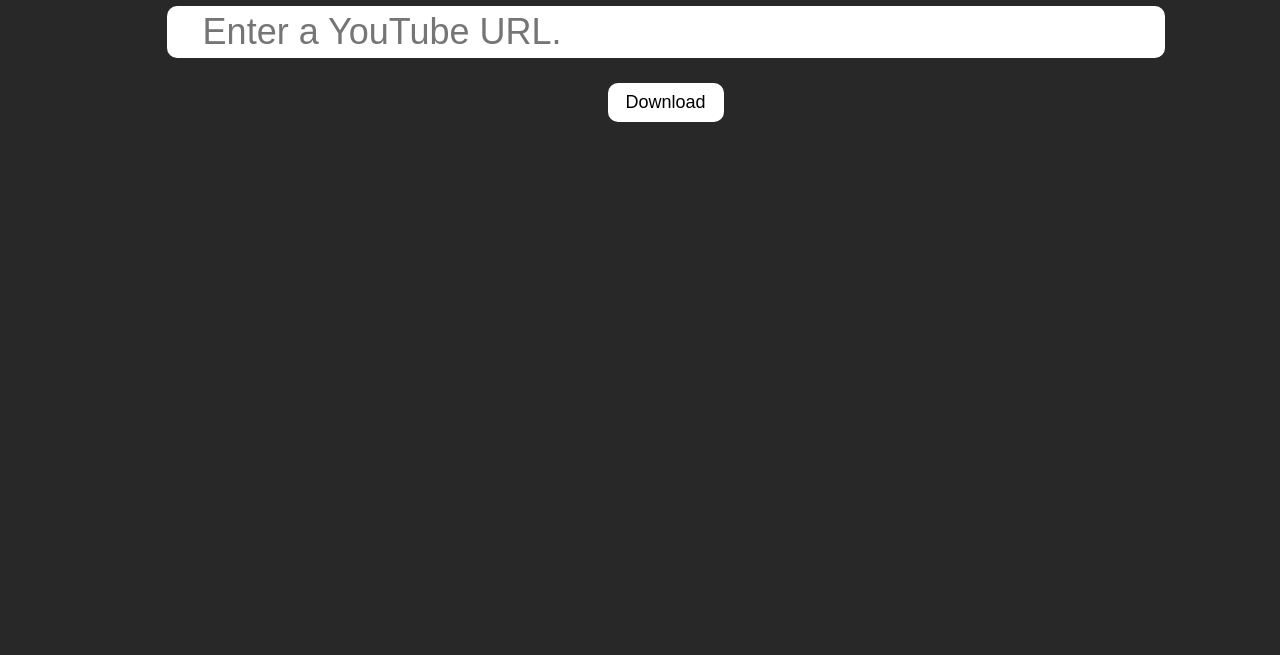
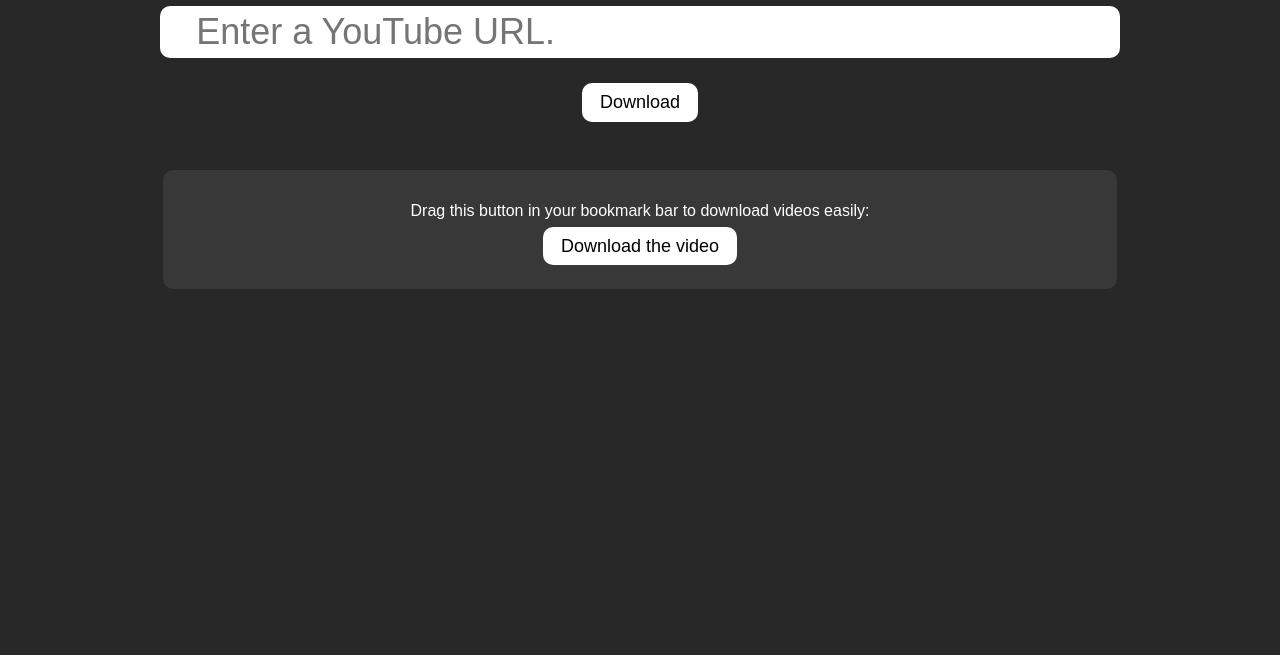
Before and after one commit to chittaranjan2020/YouTube-Downloader, a website: page web-content/index.html in a window 1280 px wide. Shown: the part 145-800 px from the top of the page. Drawn offline with Linux system fonts and the light colour scheme.

Commit message:
Bookmark download btn
Drag and drog the button in your bookmark bar to easily download youtube video.

```diff
--- a/web-content/css/style.css
+++ b/web-content/css/style.css
@@ -1,3 +1,4 @@
+
 html{
     min-height:100%;
 }
@@ -27,11 +28,12 @@
 
 .body{
     background:#282828;
-    width:100%;
+    width: 100%;
     height:100%;
     overflow-y:scroll;
     color:white;
     padding:2%;
+    box-sizing: border-box;
 }
 
 .error .body {
@@ -71,16 +73,34 @@
     margin-top:25px;
 }
 
-button {
+button, .drag-bookmark {
     background:white;
     border:0;
-    /* height:25px; */
     text-align:center;
     font-size: 18px;
     padding: 0.5em 1em;
     border: 0;
     border-radius: 10px;
 }
+
+#cta-bookmark {
+  border: 0;
+  border-radius: 10px;
+  background-color: #383838;
+  margin-top: 3em;
+  padding: 1em;
+  width: 75%;
+  margin-left: auto;
+  margin-right: auto;
+}
+
+.drag-bookmark {
+  color: black;
+  text-decoration: none;
+  cursor: move;
+  margin-top: 2em;
+}
+
 
 #ldr {
     margin-top:15px;
--- a/web-content/index.html
+++ b/web-content/index.html
@@ -26,8 +26,16 @@
                     <h1>✓</h1>
                     <p>Download is complete! The file will be removed in 30 minutes.</p>
                     <a id="downloadLink"><button>Download</button></a>
-                    <button onclick="window.location.reload()">Restart</button>
+                    <button onclick="document.location.search = ''">Restart</button>
                 </div>
+
+                <div id="cta-bookmark">
+                  <p>Drag this button in your bookmark bar to download videos easily:</p>
+                  <p><a class="drag-bookmark" href='javascript:"www.youtube.com"==window.location.host?"/watch"==window.location.pathname?window.location.href="https://darlin-dl.herokuapp.com/"+window.location.search:alert("Please click on a video before trying to download"):alert("Please visit youtube.com and click on a video before trying to download");'>
+                  Download the video
+                </a></p>
+                </div>
+
             </div>
         </div>
         <script src="/js/home.js"></script>
--- a/web-content/js/home.js
+++ b/web-content/js/home.js
@@ -1,3 +1,19 @@
+window.addEventListener("DOMContentLoaded", () => {
+  if(window.location.search.substring(0,3)=='?v='){
+    let id = window.location.search.substring(3,14);
+    if(/^[a-zA-Z0-9-_]{11}$/.test(id)) {
+      document.getElementById("dl").value = "https://www.youtube.com/watch?v="+id
+      document.getElementById("dl").classList.remove("invalid");
+      document.getElementById("ldr").style.display = "";
+      document.getElementById("qs").innerHTML = "";
+      document.getElementById("downloadSnack").style.display = "none";
+      document.getElementById("status").innerHTML = "Checking URL...";
+      createRequest(id);
+    }else{
+      console.log("invalid video id");
+    }
+  }
+});
 function download() {
     document.getElementById("dl").classList.remove("invalid");
     document.getElementById("ldr").style.display = "";
```
